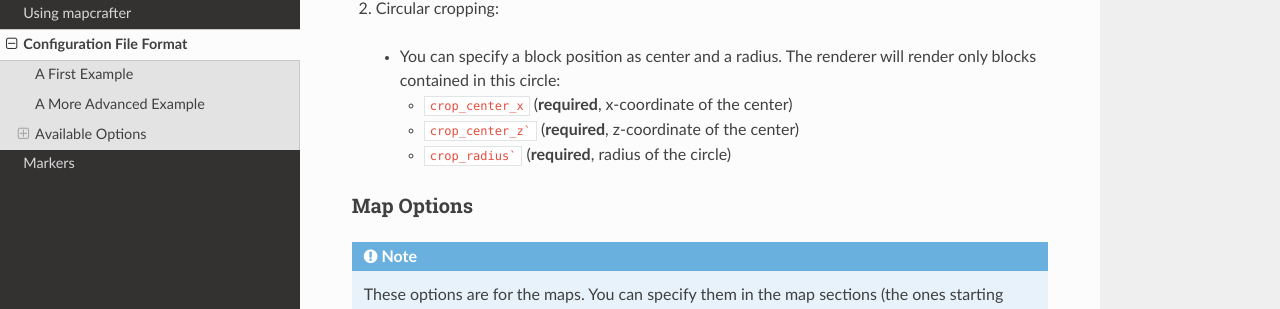
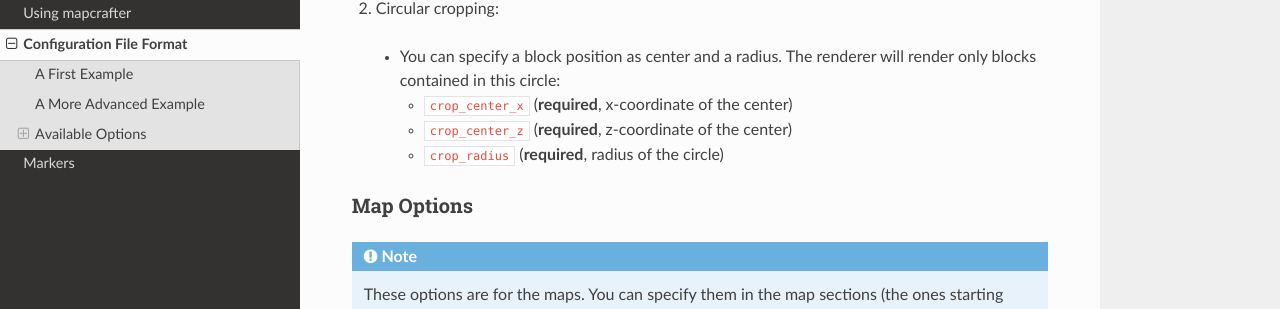
Before and after one commit to mapcrafter/mapcrafter, a Sphinx documentation site: the page built from docs/configuration.rst, in a window 1280 px wide and 900 px high, scrolled down 4295 px. Shown: the part 136-445 px from the top of the window. Built offline with Sphinx 7.4.7 and the Read the Docs theme 2.0.0, drawn with Linux system fonts in a browser that asks for light colours.

Commit message:
Fixed small docs typo.

````diff
--- a/docs/configuration.rst
+++ b/docs/configuration.rst
@@ -219,8 +219,8 @@ Furthermore there are two different types of world cropping:
     The renderer will render only blocks contained in this circle:
 
     * ``crop_center_x`` (**required**, x-coordinate of the center)
-    * ``crop_center_z``` (**required**, z-coordinate of the center)
-    * ``crop_radius``` (**required**, radius of the circle)
+    * ``crop_center_z`` (**required**, z-coordinate of the center)
+    * ``crop_radius`` (**required**, radius of the circle)
 
 Map Options
 -----------
````
